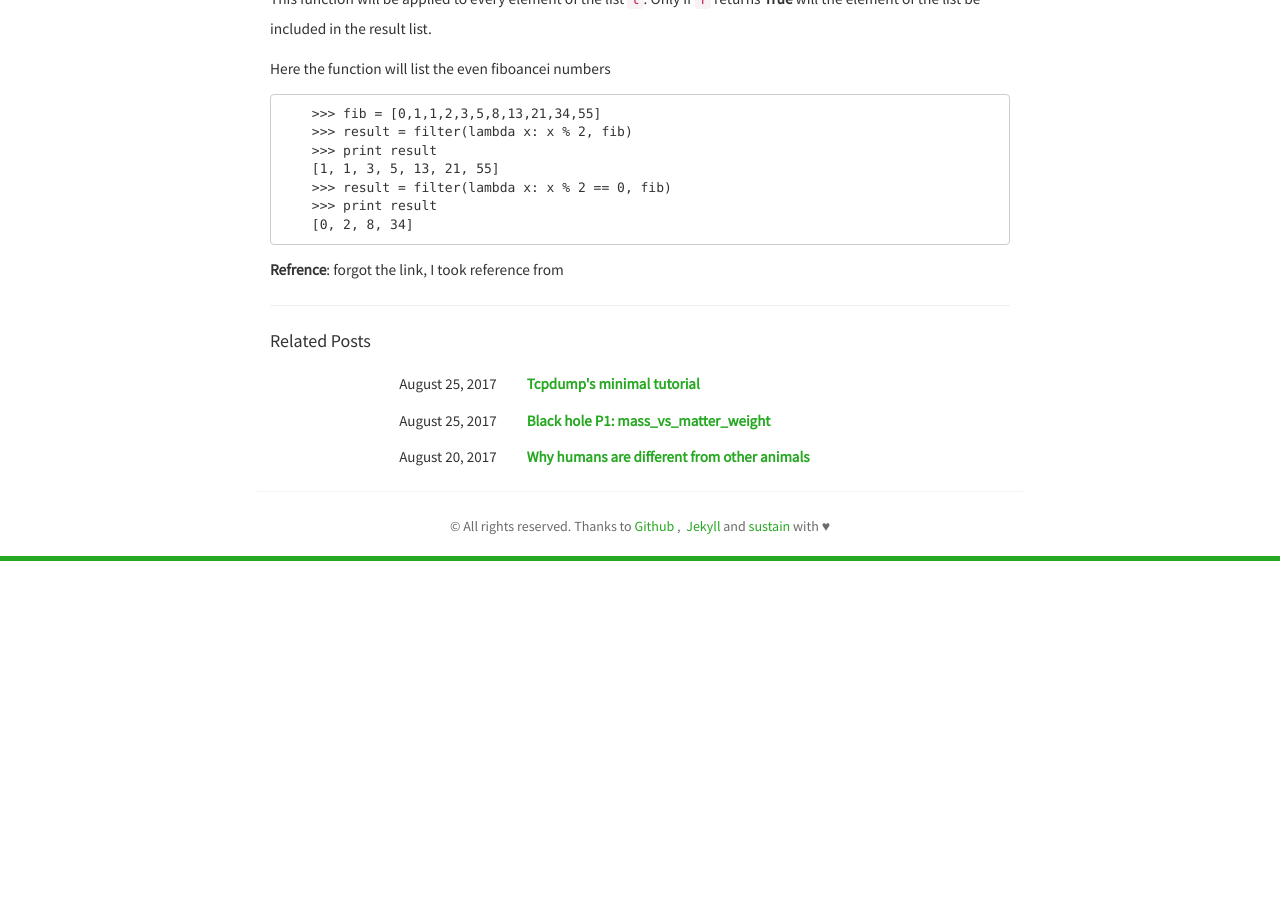
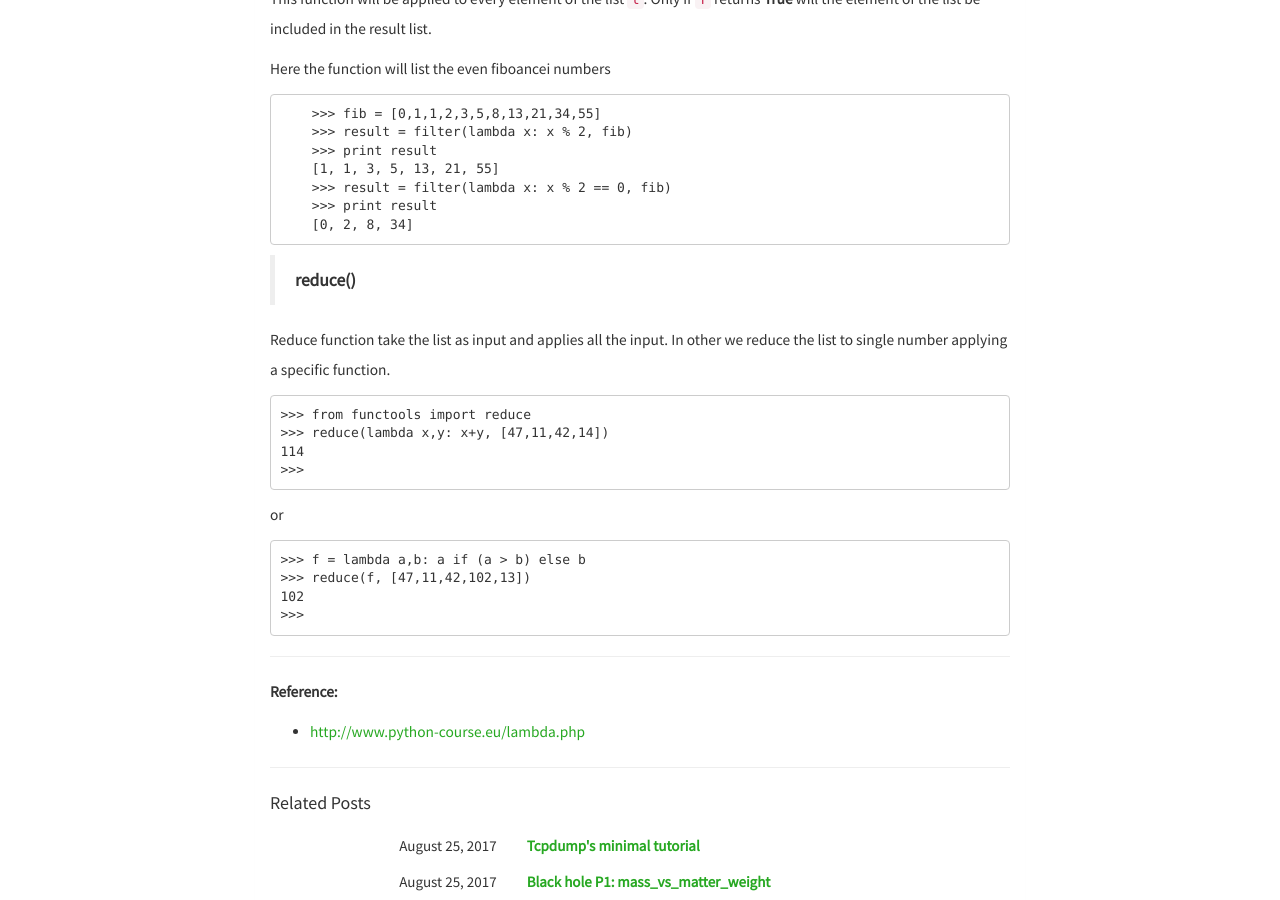
Before and after one commit to murarisumit/murarisumit.github.io, a Jekyll site: the page built from _posts/2016-08-08-Minimal-lambdafuntion-python-tutorial.md, in a window 1280 px wide and 900 px high, scrolled down 1805 px. Built offline with Jekyll 4.4.1, drawn with Linux system fonts in a browser that asks for light colours; nearby versions of some CDN libraries; before the commit the page ends 2366 px from its top, so only the background shows below that.

Commit message:
Updated python lambda's post

```diff
--- a/_posts/2016-08-08-Minimal-lambdafuntion-python-tutorial.md
+++ b/_posts/2016-08-08-Minimal-lambdafuntion-python-tutorial.md
@@ -47,6 +47,7 @@ map() applies the function `func` to all elements of sequence `seq`. It returns
         F = map(fahrenheit, temp)
         C = map(celsius, F)
 
+
 **With lambda**
 
         >>> Celsius = [39.2, 36.5, 37.3, 37.8]
@@ -89,5 +90,26 @@ Here the function will list the even fiboancei numbers
         >>> print result
         [0, 2, 8, 34]
 
+> **reduce()**
 
-**Refrence**: forgot the link, I took reference from
+Reduce function take the list as input and applies all the input. In other we reduce the list to single number applying a specific function.
+
+
+	>>> from functools import reduce
+	>>> reduce(lambda x,y: x+y, [47,11,42,14])
+	114
+	>>>
+
+or
+
+	>>> f = lambda a,b: a if (a > b) else b
+	>>> reduce(f, [47,11,42,102,13])
+	102
+	>>>
+
+
+
+---
+**Reference:**
+
+* [http://www.python-course.eu/lambda.php](http://www.python-course.eu/lambda.php)
```
Also changed, not shown: other parts of _posts/2016-08-08-Minimal-lambdafuntion-python-tutorial.md (+1 -1 lines).
